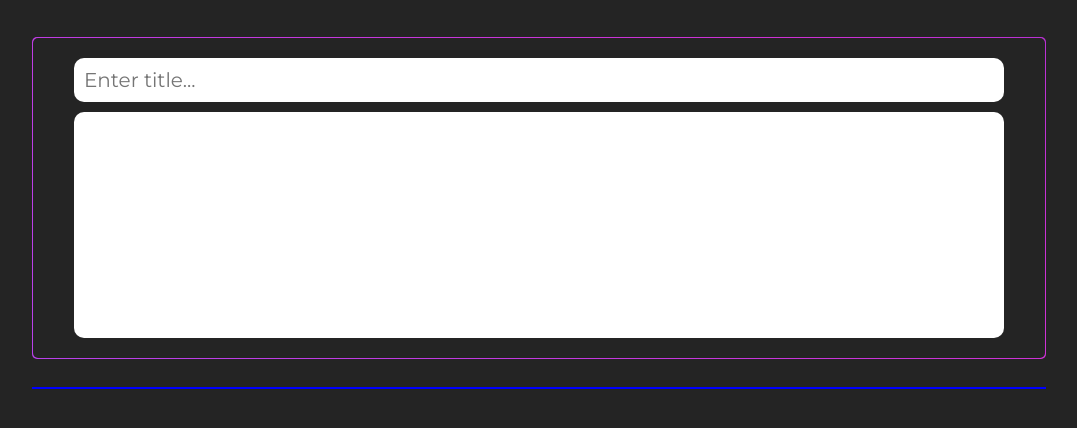
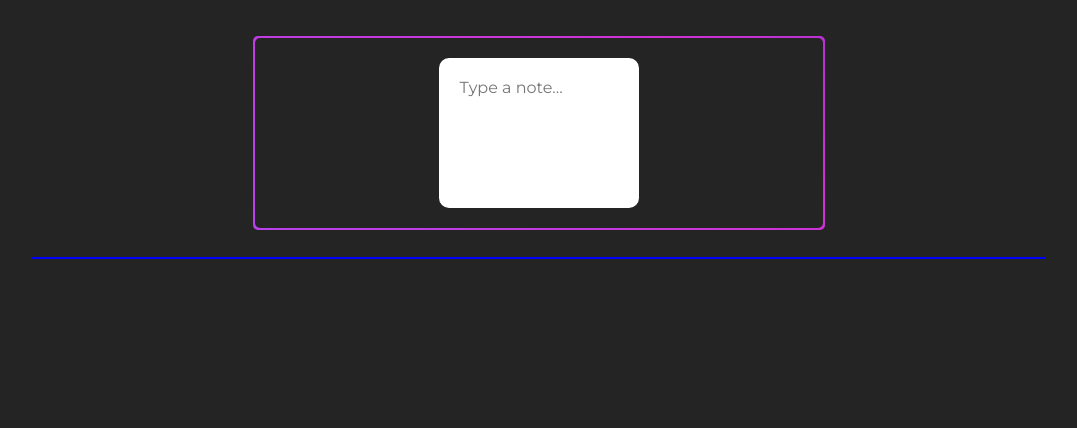
Before and after one commit to JlordS32/TDL-App, a React (Vite) app: page / in a window 1280 px wide. Shown: the top 428 px of the page, without its empty margins (101-1178 px from the left). Built offline with nearby package versions, Linux system fonts and the light colour scheme; a web font is replaced by a local one.

Commit message:
initial commit

```diff
--- a/src/components/home/Todo.jsx
+++ b/src/components/home/Todo.jsx
@@ -1,16 +1,13 @@
 import React, { useState, useEffect, useRef } from 'react';
 import Todobox from './TodoBox';
-
 import '../../styles/todo.modules.css';
 
 const Todo = () => {
   const [newTodo, setNewTodo] = useState('');
   const [newTodoTitle, setNewTodoTitle] = useState('');
+
   const [todos, setTodos] = useState([]);
-
-   const [onBlurText, setOnBlurText] = useState(false);
-
-   const textareaRef = useRef();
+  const [onBlur, setOnBlur] = useState(true);
 
   const handleInputChange = (e) => {
     switch (e.target.name) {
@@ -26,57 +23,55 @@ const Todo = () => {
   };
 
   const handleBlur = (e) => {
-      setOnBlurText(false);
-
-      console.log(`I'm leaving ${e.target.name} at the moment hehe...`);
+    if (!e.currentTarget.contains(e.relatedTarget)) {
+      setOnBlur(true);
+    }
   };
 
   const handleFocus = (e) => {
-      setOnBlurText(true);
-
-      console.log(`I'm touching ${e.target.name} at the moment hehe...`);
+    if (!e.currentTarget.contains(e.relatedTarget)) {
+      setOnBlur(false);
     }
+  };
 
   useEffect(() => {
-      // Dynamically adjust the textarea height based on content
-      textareaRef.current.style.height = 'auto';
-      textareaRef.current.style.height = `${textareaRef.current.scrollHeight + 150}px`;
-   }, [newTodo]);
-
-   useEffect(() => {
-      if (onBlurText) {
+    if (onBlur) {
       if (newTodo.trim() !== '') {
         const title = newTodoTitle.trim() !== '' ? newTodoTitle : 'No Title';
         const content = newTodo;
 
         setTodos((todos) => [...todos, { title, content }]);
         setNewTodo('');
+        setNewTodoTitle('');
       }
     }
-   }, [onBlurText]);
+  }, [onBlur]);
 
   return (
     <>
-         <div className='newtodo-container'>
+      <div
+        className='newtodo-container'
+        tabIndex='0'
+        onFocus={handleFocus}
+        onBlur={handleBlur}
+      >
         <div className='newtodo-box'>
+          {!onBlur && (
             <input
               type='text'
               value={newTodoTitle}
               onChange={handleInputChange}
-               onBlur={handleBlur}
-               onFocus={handleFocus}
               name='title'
               className='newtodo-title'
               placeholder='Enter title...'
             />
+          )}
           <textarea
             value={newTodo}
-               ref={textareaRef}
+            placeholder='Type a note...'
             onChange={handleInputChange}
             name='todo-content'
             className='newtodo-content'
-               onFocusCapture={handleFocus}
-               onBlur={handleBlur}
           />
         </div>
       </div>
--- a/src/styles/app.modules.css
+++ b/src/styles/app.modules.css
@@ -7,7 +7,6 @@ body {
 }
 
 .app {
-   width: 100%;
    box-sizing: border-box;
    display: flex;
    flex-direction: column;
--- a/src/styles/todo.modules.css
+++ b/src/styles/todo.modules.css
@@ -39,13 +39,24 @@
    transition: 1s;
 }
 
+@media screen and (min-width: 1200px){
+   .newtodo-container {
+      width: 40%;
+   }
+}
+@media screen and (min-width: 1000px){
+   .newtodo-container {
+      width: 45%;
+   }
+}
+
 .newtodo-container::before {
    content: "";
    position: absolute;
-   top: -1px;
-   left: -1px;
-   right: -1px;
-   bottom: -1px;
+   top: -2px;
+   left: -2px;
+   right: -2px;
+   bottom: -2px;
    background: linear-gradient(45deg, #B941EB, #CF31D4, #7631D4, #7631D4, #CF31D4, #B941EB);
    background-size: 500%; /* You'll need to experiment with the right size here */
    border-radius: 5px;
@@ -60,10 +71,20 @@
 
 .newtodo-box {
    margin: 20px;
-   width: 90%;
+   width: 95%;
+   max-width: 100%; /* Add this line to limit the width */
    height: auto;
    display: flex;
+   box-sizing: border-box;
+   transition: 1s;
 }
+
+@media screen and (min-width: 420px) {
+   .newtodo-box {
+      width: 35%;
+   }
+}
+
 
 .newtodo-title,
 .newtodo-content {
@@ -73,8 +94,11 @@
    font-family: var(--default-font);
    font-weight: 400;
    width: 100%;
-   padding: 10px;
+   padding: 20px;
    border-radius: 10px;
+   padding: 20px;
+   box-sizing: border-box;
+   transition: 1s;
 }
 
 .newtodo-title {
@@ -85,6 +109,7 @@
 .newtodo-content {
    font-size: 1rem;
    resize: none;
+   height: 150px;
 }
 
 .todos-wrapper {
```
Lines whose indentation alone changed are shown as unchanged.
